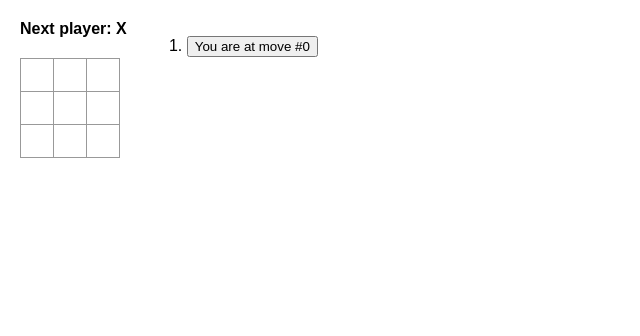
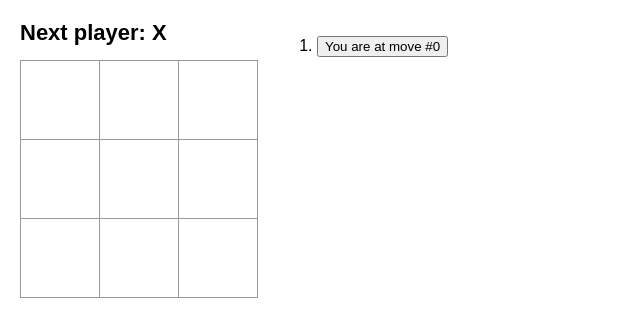
Before and after one commit to Mikee282828/reactTicTacToe, a React (Vite) app: page / in a window 1280 px wide. Shown: the top 336 px of the page, without its empty margins (0-640 px from the left). Built offline with nearby package versions, Linux system fonts and the light colour scheme.

Commit message:
dynamic rendering

```diff
--- a/src/App.css
+++ b/src/App.css
@@ -63,12 +63,12 @@
     font-size: 24px;
     font-weight: bold;
     line-height: 34px;
-    height: 34px;
+    height: 80px;
     margin-right: -1px;
     margin-top: -1px;
     padding: 0;
     text-align: center;
-    width: 34px;
+    width: 80px;
   }
 
   .board-row:after {
--- a/src/App.tsx
+++ b/src/App.tsx
@@ -16,36 +16,43 @@ function Game() {
   const xIsNext = currentMove % 2 === 0;   // removing state
   const currentSquares = history[currentMove];
 
-  function handlePlay(nextBoard:any){
-    const nextHistory = [...history.slice(0,currentMove+1),nextBoard];
-    setHistory(nextHistory);   // ...history is for all history items
-    setCurrentMove(nextHistory.length-1);
+  function handlePlay(nextBoard: any) {
+    const nextHistory = [...history.slice(0, currentMove + 1), nextBoard];
+    setHistory(nextHistory); // ...history is for all history items
+    setCurrentMove(nextHistory.length - 1);
   }
 
-  function jumpTo(nextMove:number){
+  function jumpTo(nextMove: number) {
     setCurrentMove(nextMove);
   }
 
-  const moves = history.map((nextBoard,move) => {
-    let description = move>0 ? "Go to move #"+move : "Go to game start";
+  const moves = history.map((nextBoard, move) => {
+    let description = move > 0 ? "Go to move #" + move : "Go to game start";
 
-    if(move !== currentMove)
-    return(
+    if (move !== currentMove)
+      return (
         <li key={move}>
-        <button onClick={()=>{jumpTo(move)}}>
+          <button
+            onClick={() => {
+              jumpTo(move);
+            }}
+          >
             {description}
           </button>
         </li>
       );
     else
-    return(
+      return (
         <li key={move}>
-      <button onClick={()=>{jumpTo(move)}}>
+          <button
+            onClick={() => {
+              jumpTo(move);
+            }}
+          >
             You are at move #{move}
           </button>
         </li>
       );
-
   });
 
   return (
@@ -60,8 +67,7 @@ function Game() {
   );
 }
 
-function Board({xIsNext,board,onPlay}:any) {
-
+function Board({ xIsNext, board, onPlay }: any) {
   function handleClick(index: number) {
     if (board[index] || calculateWinner(board)) {
       return;
@@ -73,8 +79,8 @@ function Board({xIsNext,board,onPlay}:any) {
 
     onPlay(temp);
 
-    console.log(temp); //React schedules the state update and it will
-    console.log(board); //happen after the function completes and the component re-renders.
+    //console.log(temp); //React schedules the state update and it will
+    //console.log(board); //happen after the function completes and the component re-renders.
   }
 
   const winner = calculateWinner(board);
@@ -83,6 +89,15 @@ function Board({xIsNext,board,onPlay}:any) {
     status = "The winner is: " + winner;
   } else {
     status = "Next player: " + (xIsNext ? "X" : "O");
+  }
+
+  let render=[];
+  for(let i = 0; i<3; i++){
+    let inner =[];
+    for(let j = 0; j<3; j++){
+      inner.push(<Square key={i*3+j} value={board[i*3+j]} onSquareClick={() => handleClick(i*3+j)} />);
+    }
+    render.push(<div className="board-row" key={i}>{inner}</div>);
   }
 
   return (
@@ -99,27 +114,8 @@ function Board({xIsNext,board,onPlay}:any) {
        you are calling that function right away—notice the parentheses
       in handleClick(0)—and that’s why it runs too early. You don’t want to call
        handleClick until the user clicks! */}
-      <h4>{status}</h4>
-      <div className="board-row">
-        <Square
-          value={board[0]}
-          onSquareClick={function () {
-            handleClick(0);
-          }}
-        />
-        <Square value={board[1]} onSquareClick={() => handleClick(1)} />
-        <Square value={board[2]} onSquareClick={() => handleClick(2)} />
-      </div>
-      <div className="board-row">
-        <Square value={board[3]} onSquareClick={() => handleClick(3)} />
-        <Square value={board[4]} onSquareClick={() => handleClick(4)} />
-        <Square value={board[5]} onSquareClick={() => handleClick(5)} />
-      </div>
-      <div className="board-row">
-        <Square value={board[6]} onSquareClick={() => handleClick(6)} />
-        <Square value={board[7]} onSquareClick={() => handleClick(7)} />
-        <Square value={board[8]} onSquareClick={() => handleClick(8)} />
-      </div>
+      <h1>{status}</h1>
+      {render}
     </>
   );
 }
```
Lines whose indentation alone changed are shown as unchanged.
